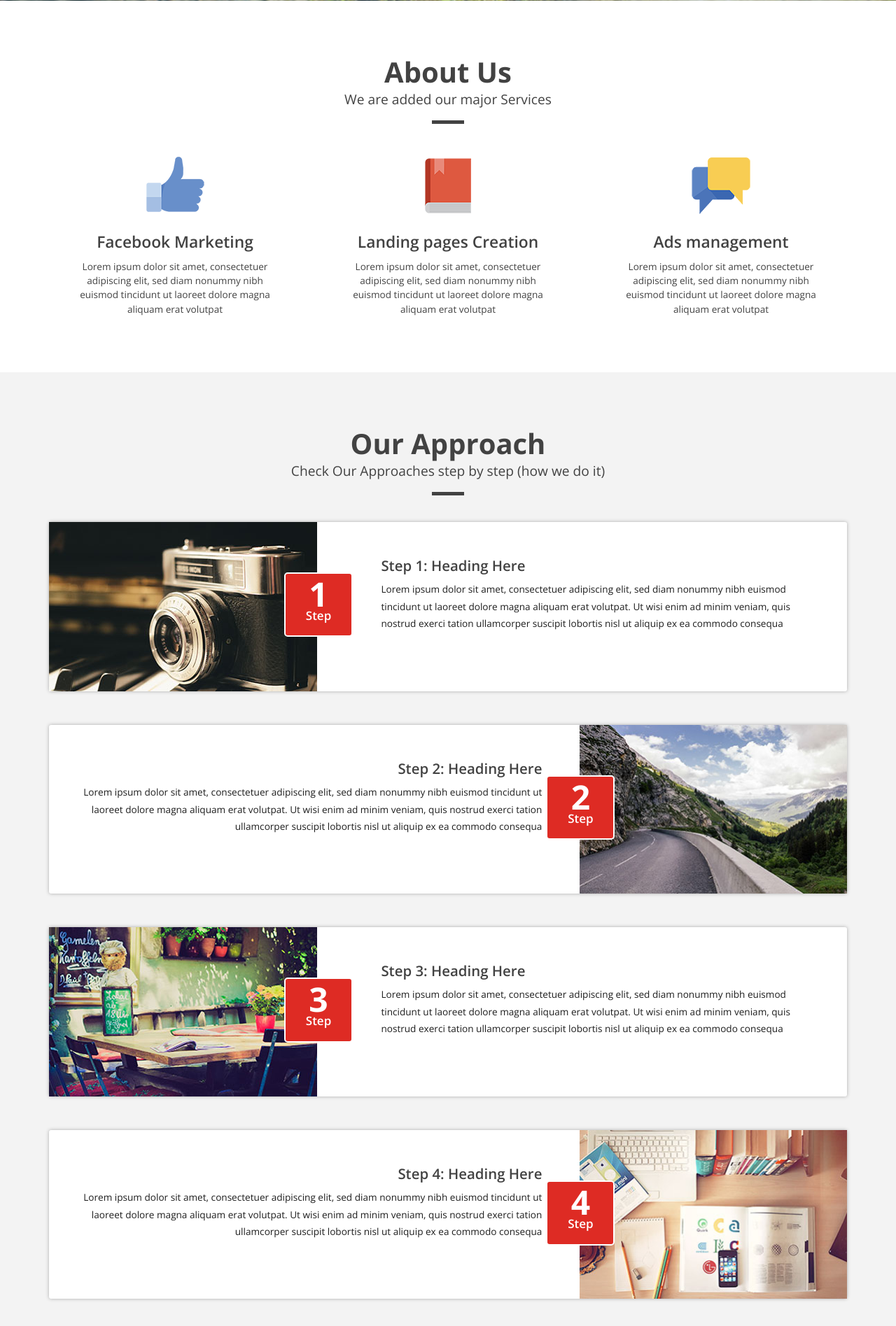
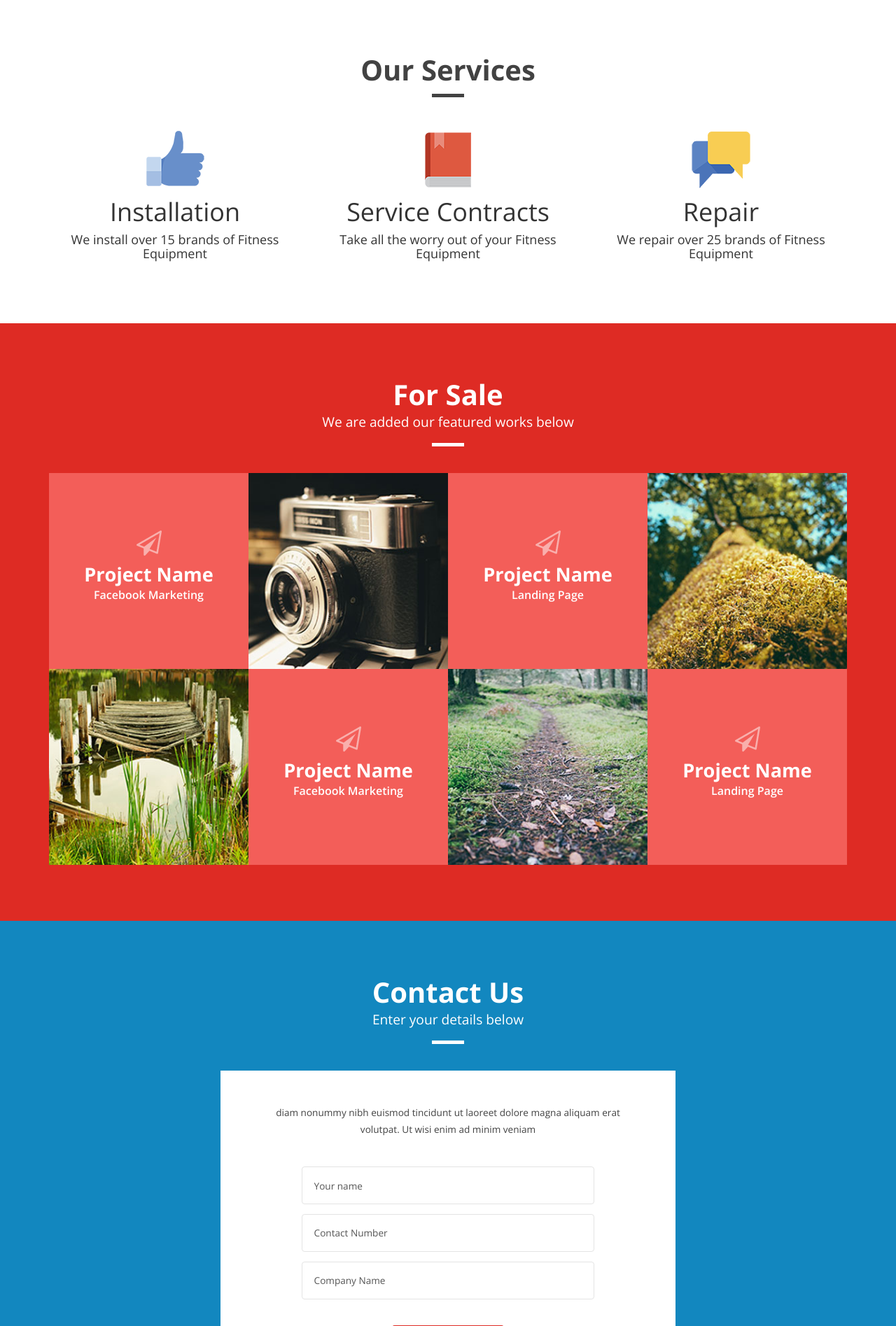
Before and after one commit to bcpete/fitnesssite, a Python web app: template edssite/templates/index.html in a window 1280 px wide. Shown: the part 743-2638 px from the top of the page at 70% size. Run offline with Jinja, Linux system fonts and the light colour scheme; the template is opened without the code that fills it, so the values that code supplies are empty.

Commit message:
reworking the front page to fit client's needs.

```diff
--- a/edssite/app.yaml
+++ b/edssite/app.yaml
@@ -12,6 +12,8 @@
   static_dir: css
 - url: /images
   static_dir: images
+- url: /js
+  static_dir: javascript
 
 - url: .*
   script: main.app
--- a/edssite/css/style.css
+++ b/edssite/css/style.css
@@ -217,7 +217,7 @@
 /*--slider--*/
 /**** Slider *****/
 .slider{
-	background: url(../images/banner.jpg) no-repeat center top;
+	background: url(../images/homegym3.jpg) no-repeat center top;
 	-webkit-background-size: cover;
 	-moz-background-size: cover;
 	-o-background-size: cover;
--- a/edssite/templates/index.html
+++ b/edssite/templates/index.html
@@ -7,7 +7,7 @@
 <!DOCTYPE HTML>
 <html>
 <head>
-<title>Fitness Stl</title>
+<title>Fitness StL - We Fix Your Gear</title>
 <link href="/css/bootstrap.css" rel='stylesheet' type='text/css' />
 <!-- jQuery (necessary for Bootstrap's JavaScript plugins) -->
 <script src="/js/jquery.min.js"></script>
@@ -16,7 +16,7 @@
 <!-- Custom Theme files -->
 <meta name="viewport" content="width=device-width, initial-scale=1">
 <script type="application/x-javascript"> addEventListener("load", function() { setTimeout(hideURLbar, 0); }, false); function hideURLbar(){ window.scrollTo(0,1); } </script>
-</script>
+
 <!----webfonts---->
 <link href='http://fonts.googleapis.com/css?family=Open+Sans:100,300,400,600,700,800' rel='stylesheet' type='text/css'>
 <!---- start-smoth-scrolling---->
@@ -29,12 +29,9 @@
 	  <div class="container">
 	  	<div class="header_top">
 		<ul class="header_box">
-			<li class="mobile_left"><i class="mobile"> </i><span>1-200-346-2986</span></li>
-			<li class="message"><a href="#"><i class="msg"> </i><span>info(at)business.com</span></a></li>
+			<li class="mobile_left"><i class="mobile"> </i><span>314-458-5265</span></li>
+			<li class="message"><a href="mailto:etimson@gmail.com?Subject=Business%20inquiry" target="_top"><i class="msg"> </i><span>etimson@gmail.com</span></a></li>
 			<div class="clearfix"> </div>
-		</ul>
-		<ul class="facebook">
-		   <li class="fb"><a href="#"><span> </span></a></li>
 		</ul>
 		<div class="clearfix"> </div>
 	  </div>
@@ -43,25 +40,19 @@
 	<div class="header_bottom">
 	  <div class="container">
 	  	<div class="logo">
-	  	   <a href="index.html"><img src="images/logo.png" alt=""/></a>
+	  	   <img src="/images/edslogo.png" alt=""/>
 	  	</div>
-	  	<div class="consul_btn1"><a href="#">Free Consultation</a></div>
 	  	  <div class="menu">
 	  	    <div class="h_menu4"><!-- start h_menu4 -->
 				<a class="toggleMenu" href="#">Menu</a><div class="nav_icon"><img src="images/nav_icon.png" alt=""/></div>
 				<ul class="nav">
-					<li class="active"><a href="#home" class="scroll">Home</a></li>
-					<li><a href="#about" class="scroll">About Us</a>
+					<li><h3><a href="#about" class="scroll">Services</a><h3>
 						<ul>
 
 						</ul>
 					</li>
-					<li><a href="#app" class="scroll">Our Approach</a>
-						<ul>
-
-						</ul>
 					</li>
-					<li><a href="#work" class="scroll">Our Work</a></li>
+					<li><h3><a href="#work" class="scroll">For Sale</a><h3></li>
 				</ul>
 				<script type="text/javascript" src="js/nav.js"></script>
 			</div><!-- end h_menu4 -->
@@ -73,7 +64,6 @@
 				});
 			});
 		    </script>
-			<div class="consul_btn"><a href="#">Free Consultation</a></div>
             <div class="clearfix"> </div>
 	  </div>
 	  </div>
@@ -86,21 +76,14 @@
 				   	 <div class="banner-wrap">
 				   		 <div class="slider-left">
 						    <h1>We Providing</h1>
-							<p class="top">Social media marketing for businesses</p>
-						    <ul class="button">
-						       <li><a href="#">Free Consultation</a></li>
-							</ul>
+								<p class="top">Social media marketing for businesses</p>
 						 </div>
 					 </div>
 					</article>
 				   <article style="position: relative; width: 100%; opacity: 1;">
 				   	 <div class="banner-wrap">
 				   		 <div class="slider-left">
-						    <h1>hendrer vulpu</h1>
-							<p class="top">diam nonummy nibh euismod tincidunt</p>
-						    <ul class="button">
-						       <li><a href="#">Free Consultation</a></li>
-							</ul>
+							<p class="top">Professional installation, and experienced repair for your Fitness Equipment.</p>
 						 </div>
 					   </div>
 				   </article>
@@ -116,74 +99,32 @@
        <div id="about" class="about">
        		<div class="container">
        		   <div class="gallery-head text-center">
-				  <h3>About Us</h3>
-				  <p>We are added our major Services</p>
+				  <h3>Our Services</h3>
 				  <span> </span>
 			    </div>
        			<div class="row text-center">
        				<div class="col-md-4 about_grid">
        					<i class="icon1"> </i>
-       					<h3><a href="#">Facebook Marketing</a></h3>
-       					<p>Lorem ipsum dolor sit amet, consectetuer adipiscing elit, sed diam nonummy nibh euismod tincidunt ut laoreet dolore magna aliquam erat volutpat</p>
+       					<h1>Installation</h1>
+       					<h4>We install over 15 brands of Fitness Equipment</h4>
        				</div>
        				<div class="col-md-4 about_grid">
        					<i class="icon2"> </i>
-       					<h3><a href="#">Landing pages Creation</a></h3>
-       					<p>Lorem ipsum dolor sit amet, consectetuer adipiscing elit, sed diam nonummy nibh euismod tincidunt ut laoreet dolore magna aliquam erat volutpat</p>
+       					<h1>Service Contracts</h1>
+       					<h4>Take all the worry out of your Fitness Equipment</h4>
        				</div>
        				<div class="col-md-4 about_grid">
        					<i class="icon3"> </i>
-       					<h3><a href="#">Ads management</a></h3>
-       					<p>Lorem ipsum dolor sit amet, consectetuer adipiscing elit, sed diam nonummy nibh euismod tincidunt ut laoreet dolore magna aliquam erat volutpat</p>
+       					<h1>Repair</h1>
+       					<h4>We repair over 25 brands of Fitness Equipment</h4>
        				</div>
        			</div>
-       		</div>
-       	</div>
-       	<div class="approach" id="app">
-       		<div class="container">
-       			 <div class="gallery-head text-center">
-				  <h3>Our Approach</h3>
-				  <p>Check Our Approaches step by step (how we do it)</p>
-				  <span> </span>
-			    </div>
-			    <ul class="list1">
-			    	<li class="list1_img"><img src="images/pic1.jpg" class="img-responsive" alt=""/></li>
-			    	<li class="list1_desc"><h3><a href="#">Step 1: Heading Here</a></h3>
-			    		<p>Lorem ipsum dolor sit amet, consectetuer adipiscing elit, sed diam nonummy nibh euismod tincidunt ut laoreet dolore magna aliquam erat volutpat. Ut wisi enim ad minim veniam, quis nostrud exerci tation ullamcorper suscipit lobortis nisl ut aliquip ex ea commodo consequa</p>
-			    	</li>
-			    	<p class="no">1<br><span>Step</span></p>
-			    	<div class="clearfix"> </div>
-			    </ul>
-			    <ul class="list2">
-			    	<li class="list1_desc"><h3><a href="#">Step 2: Heading Here</a></h3>
-			    		<p>Lorem ipsum dolor sit amet, consectetuer adipiscing elit, sed diam nonummy nibh euismod tincidunt ut laoreet dolore magna aliquam erat volutpat. Ut wisi enim ad minim veniam, quis nostrud exerci tation ullamcorper suscipit lobortis nisl ut aliquip ex ea commodo consequa</p>
-			    	</li>
-			    	<li class="list1_img"><img src="images/pic2.jpg" class="img-responsive" alt=""/></li>
-			    	<p class="no">2<br><span>Step</span></p>
-			    	<div class="clearfix"> </div>
-			    </ul>
-			    <ul class="list1">
-			    	<li class="list1_img"><img src="images/pic3.jpg" class="img-responsive" alt=""/></li>
-			    	<li class="list1_desc"><h3><a href="#">Step 3: Heading Here</a></h3>
-			    		<p>Lorem ipsum dolor sit amet, consectetuer adipiscing elit, sed diam nonummy nibh euismod tincidunt ut laoreet dolore magna aliquam erat volutpat. Ut wisi enim ad minim veniam, quis nostrud exerci tation ullamcorper suscipit lobortis nisl ut aliquip ex ea commodo consequa</p>
-			    	</li>
-			    	<p class="no">3<br><span>Step</span></p>
-			    	<div class="clearfix"> </div>
-			    </ul>
-			     <ul class="list2">
-			    	<li class="list1_desc"><h3><a href="#">Step 4: Heading Here</a></h3>
-			    		<p>Lorem ipsum dolor sit amet, consectetuer adipiscing elit, sed diam nonummy nibh euismod tincidunt ut laoreet dolore magna aliquam erat volutpat. Ut wisi enim ad minim veniam, quis nostrud exerci tation ullamcorper suscipit lobortis nisl ut aliquip ex ea commodo consequa</p>
-			    	</li>
-			    	<li class="list1_img"><img src="images/pic4.jpg" class="img-responsive" alt=""/></li>
-			    	<p class="no">4<br><span>Step</span></p>
-			    	<div class="clearfix"> </div>
-			    </ul>
        		</div>
        	</div>
         <div class="work" id="work">
        		<div class="container">
        			<div class="work_top text-center">
-				  <h3>Our Work</h3>
+				  <h3>For Sale</h3>
 				  <p>We are added our featured works below</p>
 				  <span> </span>
 			    </div>
@@ -252,7 +193,7 @@
        	<div class="contact">
        		<div class="container">
        			<div class="work_top text-center">
-				  <h3>Get Your Facebook Ananlysis Now</h3>
+				  <h3>Contact Us</h3>
 				  <p>Enter your details below</p>
 				  <span> </span>
 			    </div>
@@ -269,25 +210,6 @@
        	</div>
        </div>
        <div class="footer_top">
-       	<div class="container">
-       		<h3>Get in touch</h3>
-       		<div class="social">
-			   <ul>
-				 <li><a href=""> <i class="facebook"> </i> </a></li>
-				 <li><a href=""><i class="twitter"> </i> </a></li>
-				 <li><a href=""><i class="google"> </i> </a></li>
-				 <li><a href=""><i class="linkedin"> </i> </a></li>
-				 <div class="clear"> </div>
-			  </ul>
-			</div>
-			<p>Subscribe to our newsletter to stay update with what is new</p>
-			<div class="footer_form">
-   			   <form method="post" action="contact-post.html">
-				  <input type="text" class="textbox" value="Email Address" onfocus="this.value = '';" onblur="if (this.value == '') {this.value = 'Email Address';}">
-				  <input type="submit" value="Subscribe">
-			   </form>
-			</div>
-       	</div>
        </div>
        <div class="footer-bottom">
    	<div class="container">
```
Also changed, not shown: edssite/images/edslogo.png (added), edssite/images/homegym1.jpg (added), edssite/images/homegym2.jpg (added), edssite/images/homegym4.jpg (added), edssite/images/homegym5.jpg (added), edssite/images/homegym6.jpg (added), edssite/images/homegym7.jpeg (added), 6 other files.
